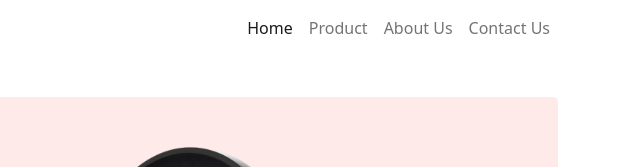
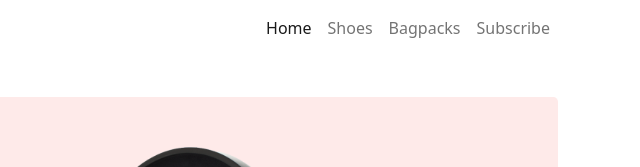
Before and after one commit to shuhelahm/panda-commerce-bootstrap, a plain HTML site: page index.html in a window 1280 px wide. Shown: the top 167 px of the page, 640-1280 px from the left. Drawn offline with nearby package versions, Linux system fonts and the light colour scheme.

Commit message:
footer added

```diff
--- a/index.html
+++ b/index.html
@@ -38,13 +38,13 @@
               <a class="nav-link active" aria-current="page" href="#">Home</a>
             </li>
             <li class="nav-item">
-              <a class="nav-link" href="#">Product</a>
+              <a class="nav-link" href="#Shoes">Shoes</a>
             </li>
             <li class="nav-item">
-              <a class="nav-link" href="#">About Us</a>
+              <a class="nav-link" href="#Bagpacks">Bagpacks</a>
             </li>
             <li class="nav-item">
-              <a class="nav-link" href="#" tabindex="-1" aria-disabled="true">Contact Us</a>
+              <a class="nav-link" href="#Subscribe" tabindex="-1" aria-disabled="true">Subscribe</a>
             </li>
           </ul>
         </div>
@@ -152,7 +152,7 @@
 
 <!-- shoes start -->
 
-    <section class="container mt-5">
+    <section class="container mt-5" id="Shoes">
       <h1>Shoes</h1>
       <div class="row row-cols-1 row-cols-md-2 row-cols-lg-3 g-4">
         <div class="col">
@@ -198,7 +198,7 @@
 
 <!-- bags start -->
 
-<section class="container mt-5">
+<section class="container mt-5" id="Bagpacks">
   <h1>Bagpacks</h1>
   <div class="row row-cols-1 row-cols-md-2 row-cols-lg-3 g-4">
     <div class="col">
@@ -244,11 +244,11 @@
 
 <!-- subscribe start -->
 
-<section class="container d-flex justify-content-center align-items-center mt-3 mb-5 bg-primary text-white rounded-3" style="height: 300px;">
+<section id="Subscribe" class="container d-flex justify-content-center align-items-center mt-3 mb-5 bg-primary text-white rounded-3" style="height: 300px;">
   <div>
     <h1>LET'S STAY IN TOUCH</h1>
     <p>Get updates on sales specials and more</p>
-    <input type="text" name="" id="" placeholder="Enter Your Email">
+    <input class="form-control" type="text" name="" id="" placeholder="Enter Your Email">
     <br>
     <button class="btn btn-danger">Send</button>
   </div>
@@ -257,6 +257,10 @@
 <!-- subscribe end -->
 
   </main>
+
+  <footer>
+    <p class="text-center"><small>Panda e-commerce site. &copy;All right reserved </small></p>
+  </footer>
 
 
   <!-- bootstrap js -->
```
